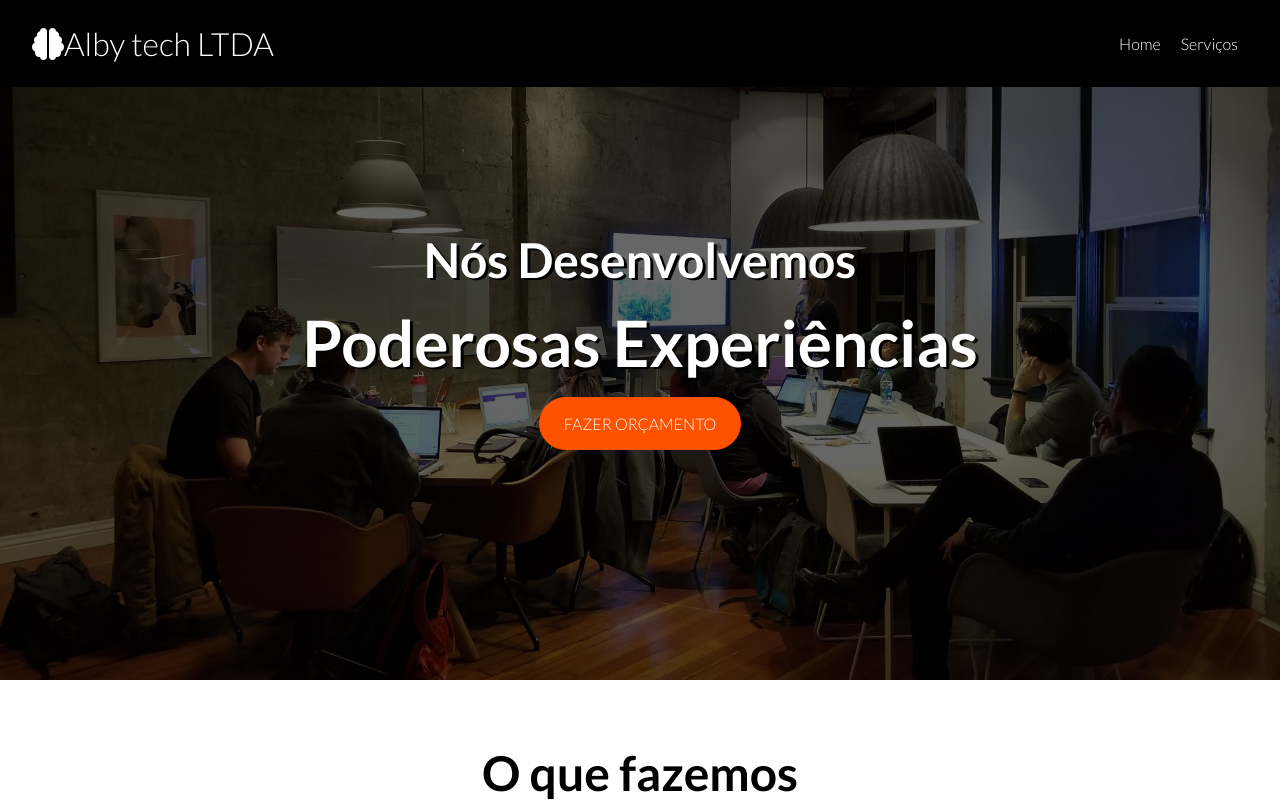
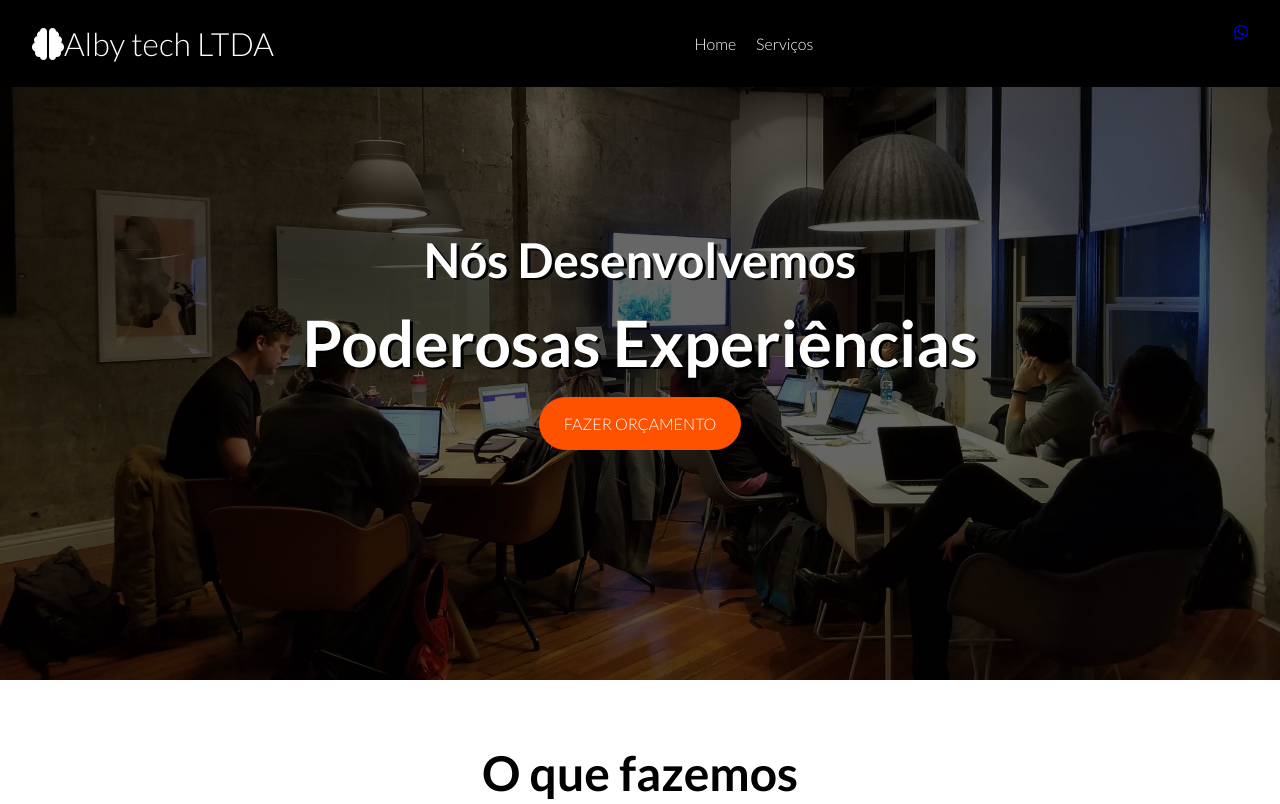
Before and after one commit to albyTechltda/albytech, a plain HTML site: page index.html in a window 1280 px wide. Shown: the top 804 px of the page. Drawn offline with Linux system fonts and the light colour scheme.

Commit message:
Update index.html

```diff
--- a/index.html
+++ b/index.html
@@ -17,6 +17,9 @@
         <li><a href="#">Serviços</a></li>
       </ul>
     </nav>
+    <a href="https://wa.me/SEU_NUMERO" class="whatsapp-float" target="_blank">
+  <i class="fab fa-whatsapp whatsapp-icon"></i>
+</a>
     <i class="fas fa-bars"></i>
   </div>
   <div class="title-container">
```
